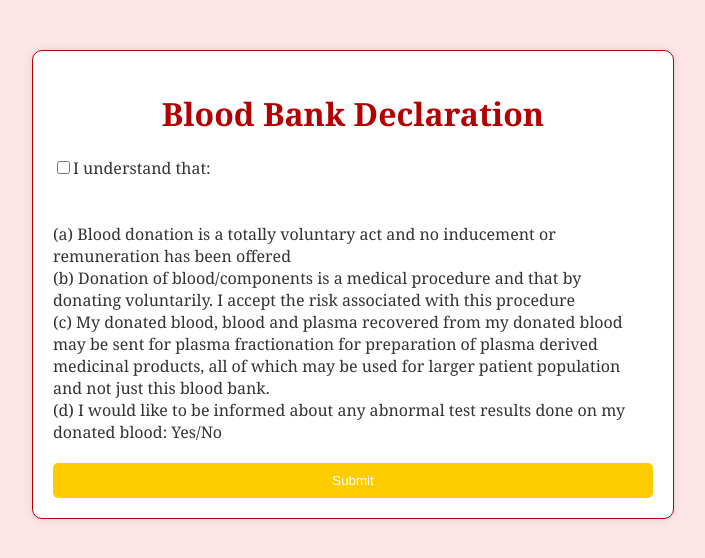
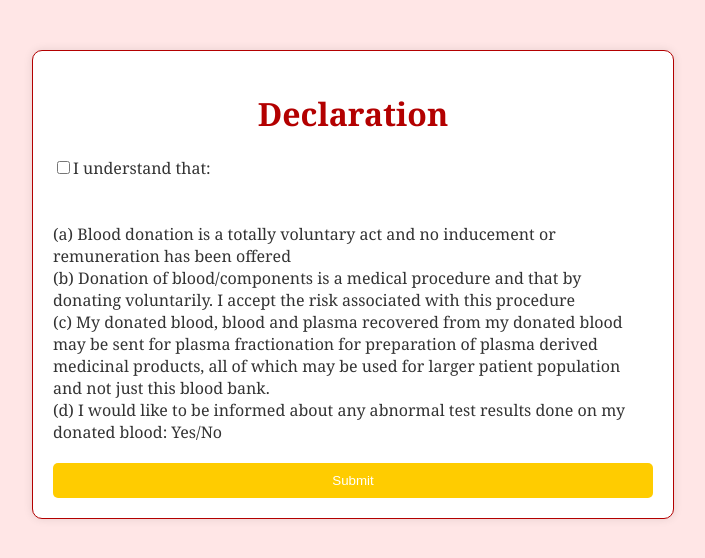
Before and after one commit to Cherian-11/Bb, a plain HTML site: page nexp.html in a window 1280 px wide. Shown: the whole page, without its empty margins (287-992 px from the left). Drawn offline with Linux system fonts and the light colour scheme; a script that the page names is missing.

Commit message:
Update nexp.html

```diff
--- a/nexp.html
+++ b/nexp.html
@@ -9,7 +9,7 @@
 </head>
 <body>
     <div class="container">
-        <h1>Blood Bank Declaration</h1>
+        <h1>Declaration</h1>
         <form id="declarationForm">
             <div class="form-group">
                 <label class="checkbox-label">
```
